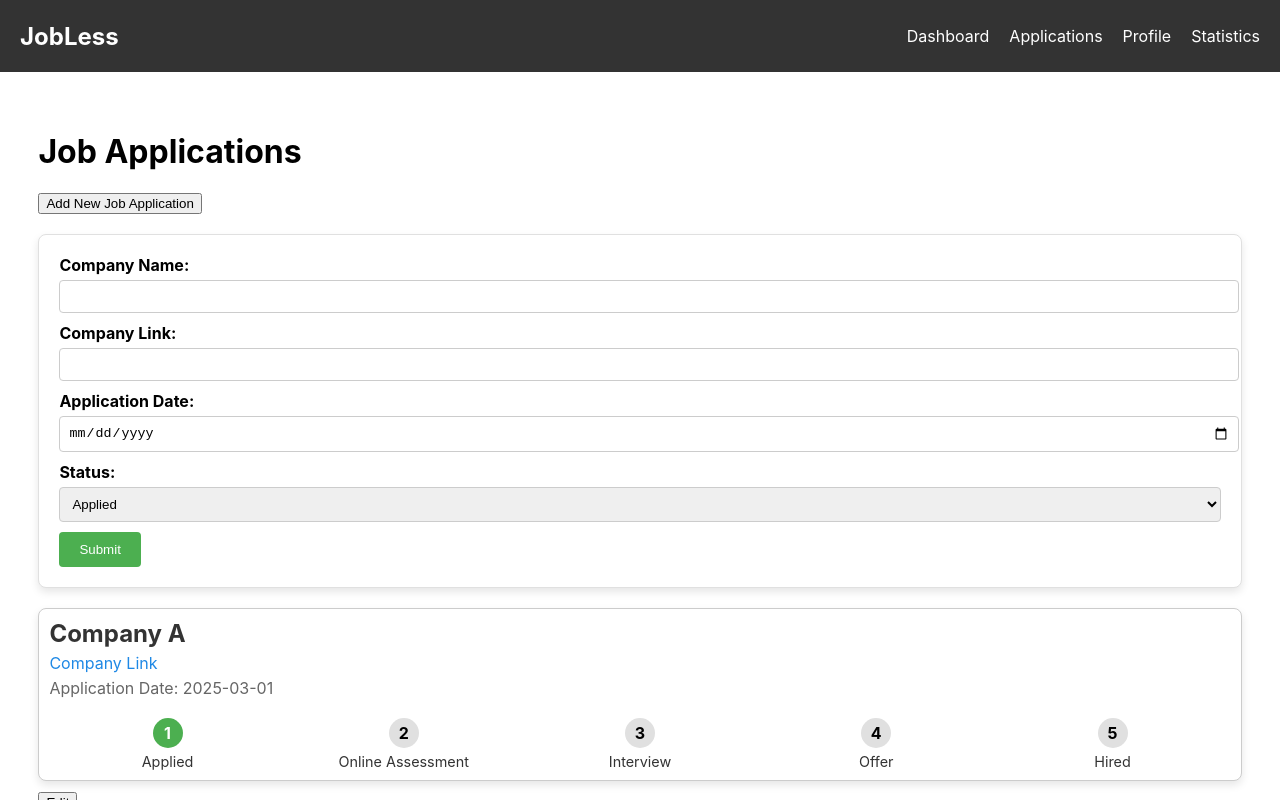
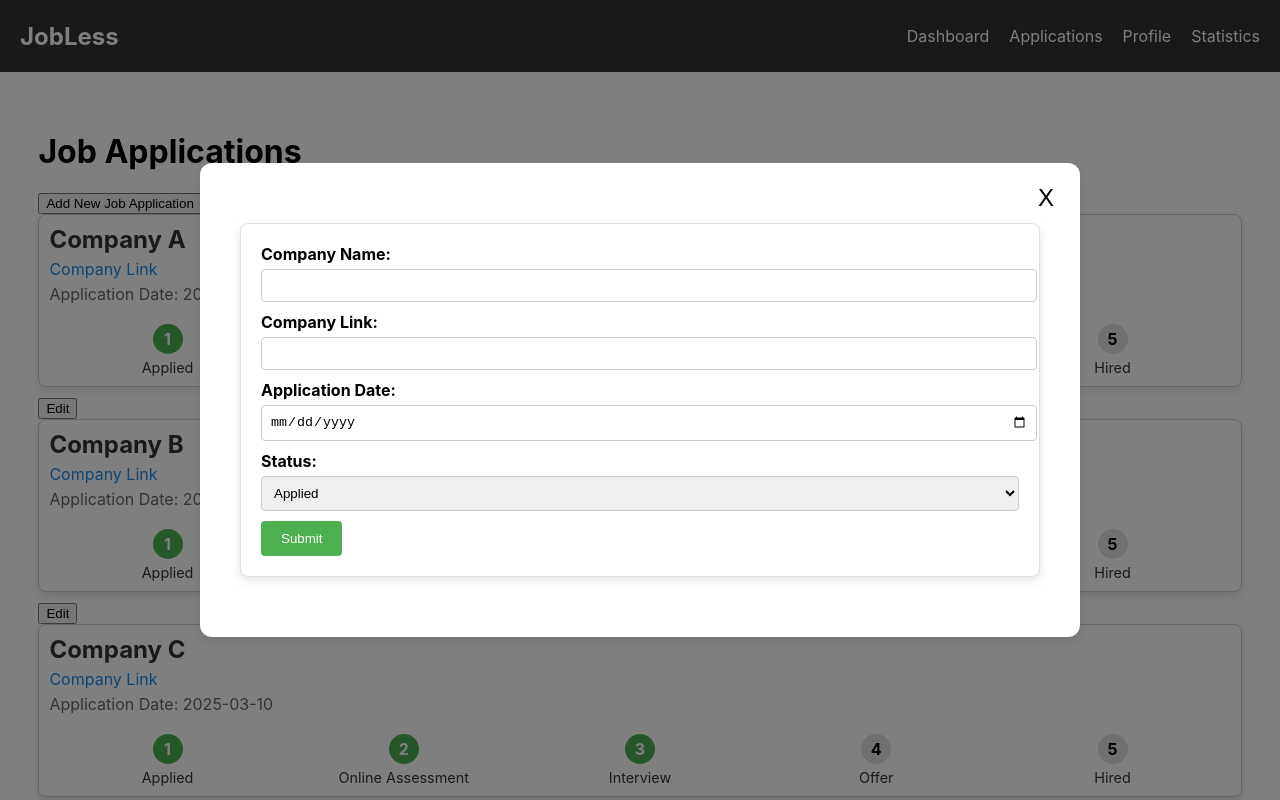
Before and after one commit to izabelamaria24/JobLess, a React (Create React App) app in the folder frontend/: page /applications in a window 1280 px wide. Both pictures are taken after a click on the button "Add New Job Application". Shown: the top 800 px of the page. Built offline with nearby package versions, Linux system fonts and the light colour scheme.

Commit message:
add job application form modal

```diff
--- /dev/null
+++ b/frontend/src/components/Modal.js
@@ -0,0 +1,17 @@
+import React from 'react';
+import '../design/Modal.css';
+
+const Modal = ({ children, isVisible, onClose }) => {
+  if (!isVisible) return null;
+
+  return (
+    <div className="modal-overlay">
+      <div className="modal-content">
+        <button className="modal-close" onClick={onClose}>X</button>
+        {children}
+      </div>
+    </div>
+  );
+};
+
+export default Modal;
--- /dev/null
+++ b/frontend/src/design/Modal.css
@@ -0,0 +1,32 @@
+.modal-overlay {
+  position: fixed;
+  top: 0;
+  left: 0;
+  right: 0;
+  bottom: 0;
+  background-color: rgba(0, 0, 0, 0.5);
+  display: flex;
+  justify-content: center;
+  align-items: center;
+  z-index: 1000;
+}
+
+.modal-content {
+  background-color: white;
+  padding: 40px;
+  border-radius: 12px;
+  box-shadow: 0 4px 8px rgba(0, 0, 0, 0.1);
+  position: relative;
+  width: 80%;
+  max-width: 800px;
+}
+
+.modal-close {
+  position: absolute;
+  top: 20px;
+  right: 20px;
+  background: none;
+  border: none;
+  font-size: 1.5em;
+  cursor: pointer;
+}
--- a/frontend/src/pages/Applications.js
+++ b/frontend/src/pages/Applications.js
@@ -1,6 +1,8 @@
+// filepath: /home/izabelamaria/Coding/JobLess/frontend/src/pages/Applications.js
 import React, { useState } from 'react';
 import JobApplication from '../components/JobApplication';
 import JobApplicationForm from '../components/JobApplicationForm';
+import Modal from '../components/Modal';
 import "../design/Applications.css";
 
 const initialApplications = [
@@ -51,13 +53,13 @@ const Applications = () => {
   return (
     <div className="applications-page">
       <h1>Job Applications</h1>
-      <button onClick={() => setIsFormVisible(true)}>Add New Job Application</button>
-      {isFormVisible && (
+      <button onClick={() => { setIsFormVisible(true); setCurrentApplication(null); }}>Add New Job Application</button>
+      <Modal isVisible={isFormVisible} onClose={() => setIsFormVisible(false)}>
         <JobApplicationForm
           onSubmit={currentApplication ? handleUpdateApplication : handleAddApplication}
           initialData={currentApplication}
         />
-      )}
+      </Modal>
       {applications.map((app, index) => (
         <div key={index}>
           <JobApplication
```
